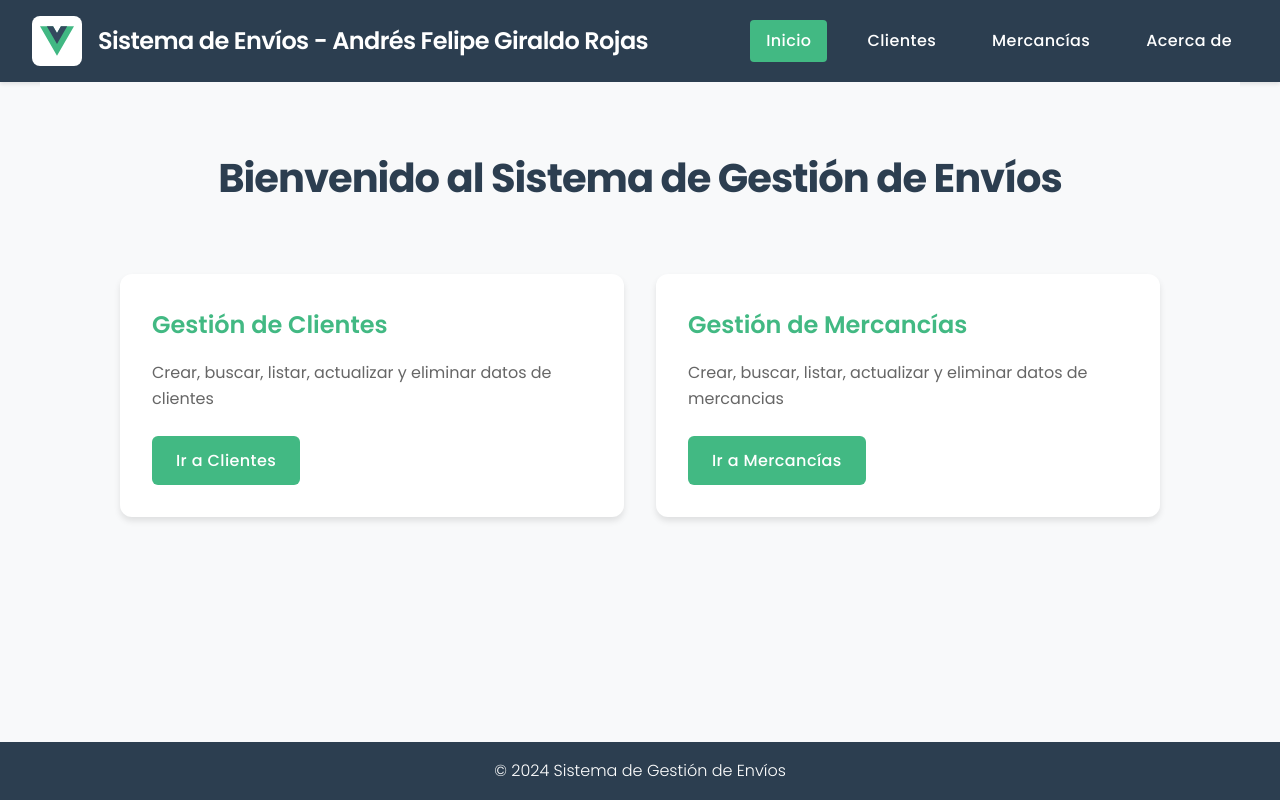
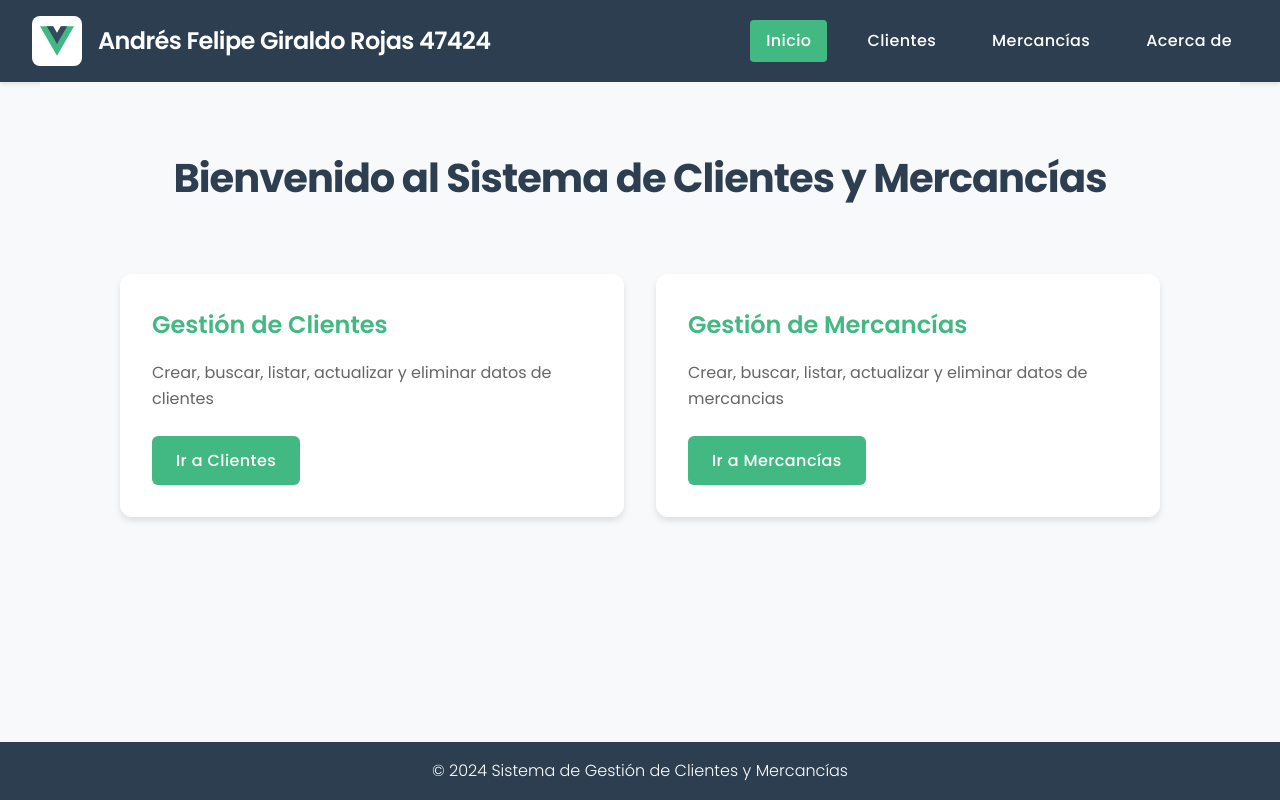
Before and after one commit to Afelipe410/TallerS12, a Vue app: page / in a window 1280 px wide. Built offline with nearby package versions, Linux system fonts and the light colour scheme.

Commit message:
Update Files

```diff
--- a/src/App.vue
+++ b/src/App.vue
@@ -7,7 +7,7 @@ import { RouterLink, RouterView } from 'vue-router'
     <header>
       <div class="logo-container">
         <img alt="Logo Envíos" class="logo" src="@/assets/logo.svg" width="50" height="50" />
-        <h1>Sistema de Envíos - Andrés Felipe Giraldo Rojas</h1>
+        <h1>Andrés Felipe Giraldo Rojas 47424</h1>
       </div>
 
       <nav>
@@ -23,7 +23,7 @@ import { RouterLink, RouterView } from 'vue-router'
     </main>
 
     <footer>
-      <p>&copy; 2024 Sistema de Gestión de Envíos</p>
+      <p>&copy; 2024 Sistema de Gestión de Clientes y Mercancías</p>
     </footer>
   </div>
 </template>
--- a/src/views/HomeView.vue
+++ b/src/views/HomeView.vue
@@ -1,6 +1,6 @@
 <template>
   <div class="home">
-    <h1 class="welcome-title">Bienvenido al Sistema de Gestión de Envíos</h1>
+    <h1 class="welcome-title">Bienvenido al Sistema de Clientes y Mercancías</h1>
     <div class="features-grid">
       <div class="feature-card">
         <h2>Gestión de Clientes</h2>
```
